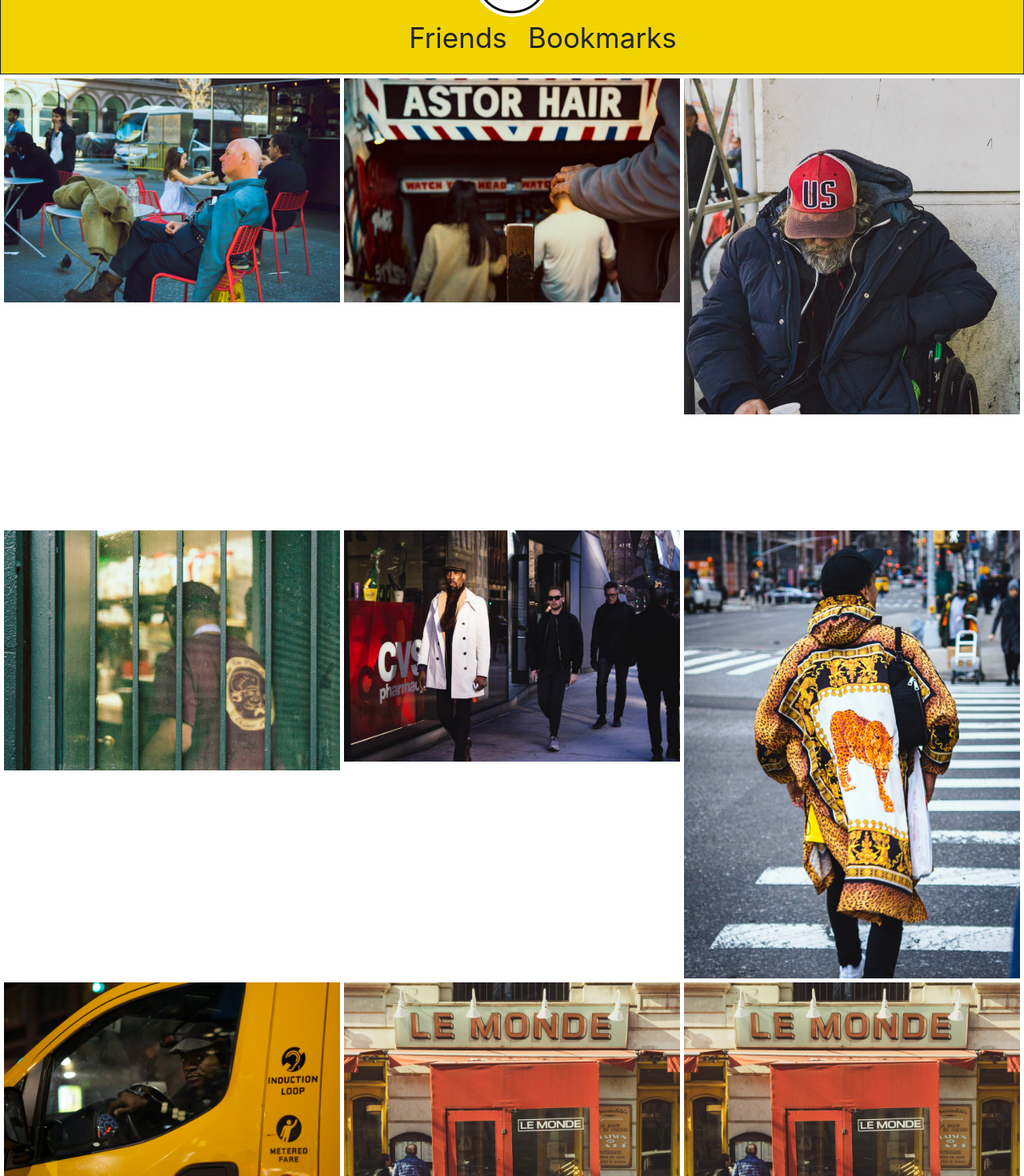
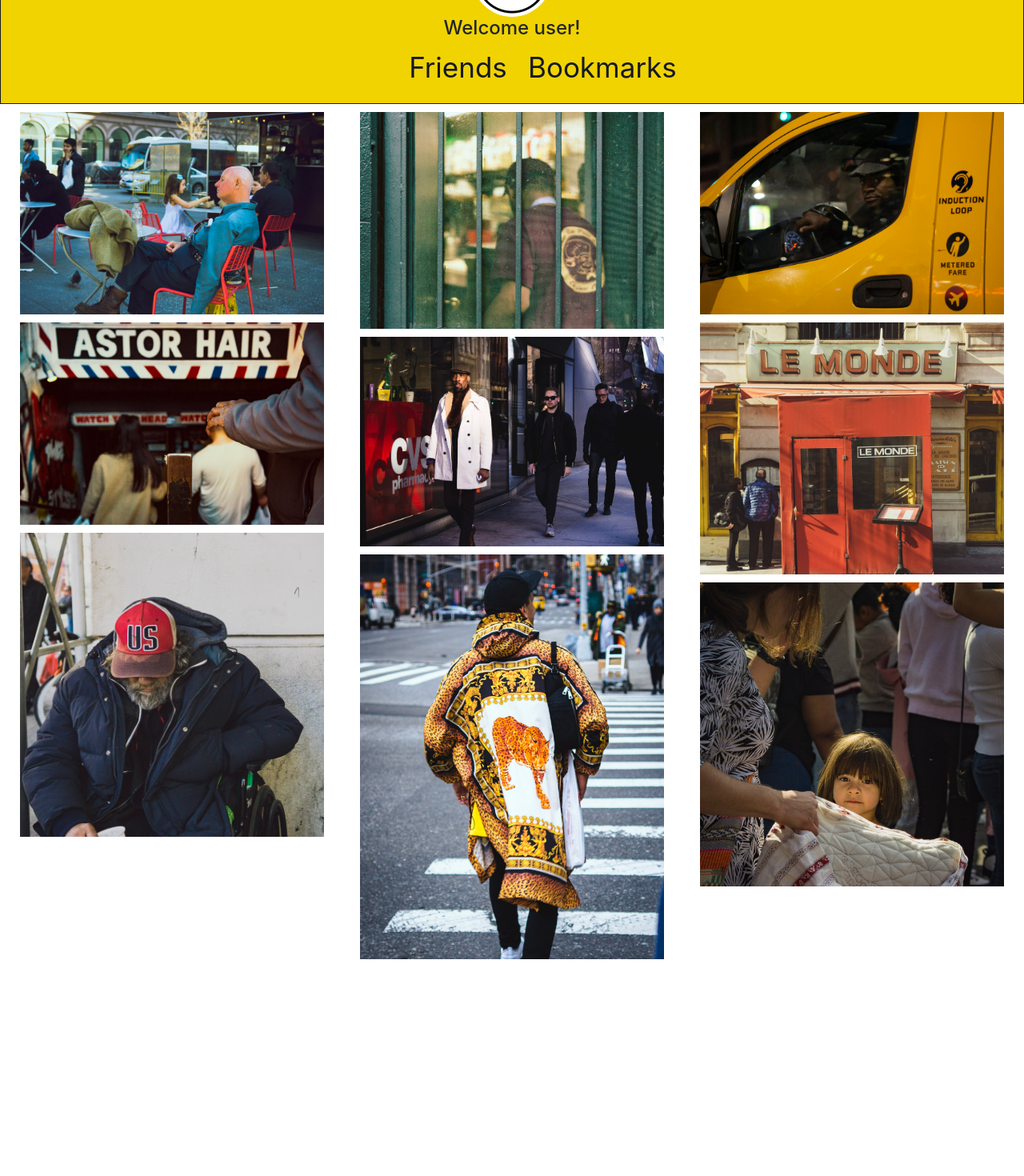
Before and after one commit to hectordr03/photo-app, a React (Create React App) app: page / in a window 1280 px wide. Shown: the part 80-1550 px from the top of the page at 80% size. Built offline with nearby package versions, Linux system fonts and the light colour scheme.

Commit message:
Welcome message

```diff
--- a/src/App.css
+++ b/src/App.css
@@ -57,4 +57,16 @@ li:hover{
   max-height: 100%;
   display: block;
   object-fit: cover;
+
+  padding: 5px 5px;
 }
+
+a:hover {
+  text-decoration: none;
+  color: #161925;
+}
+
+a {
+  text-decoration: none;
+  color: #161925;
+}
--- a/src/components/Feed.js
+++ b/src/components/Feed.js
@@ -4,15 +4,15 @@
 import React from 'react';
 
 // Bootstrap Image tag
-import Image from 'react-bootstrap/Image'
+// import Image from 'react-bootstrap/Image'
 
 // Bootstrap grid system
-import Container from 'react-bootstrap/Container';
-import Row from 'react-bootstrap/Row';
+// import Container from 'react-bootstrap/Container';
+// import Row from 'react-bootstrap/Row';
 import Col from 'react-bootstrap/Col'
 
 // Images
-import profilePic from '../assests/images/profile-pic.png'
+// import profilePic from '../assests/images/profile-pic.png'
 import img1 from '../assests/images/img1.jpg'
 import img2 from '../assests/images/img2.jpg'
 import img3 from '../assests/images/img3.jpg'
@@ -21,6 +21,7 @@ import img5 from '../assests/images/img5.jpg'
 import img6 from '../assests/images/img6.jpg'
 import img7 from '../assests/images/img7.jpg'
 import img8 from '../assests/images/img8.jpg'
+import img9 from '../assests/images/img9.jpg'
 
 class Feed extends React.Component {
     render () {
@@ -32,17 +33,23 @@ class Feed extends React.Component {
                     <p id='caption'>Here is a picture of a man on a seat</p>
                 </div> */}
 
-                <img src={img1} className='images' />
-                <img src={img2} className='images'/>
-                <img src={img3} className='images'/>
 
-                <img src={img4} className='images'/>
-                <img src={img5} className='images'/>
-                <img src={img6} className='images'/>
+                <Col>
+                    <img src={img1} alt='' className='images' />
+                    <img src={img2} alt='' className='images' />
+                    <img src={img3} alt='' className='images' />
+                </Col>
+                <Col>
+                    <img src={img4} alt='' className='images' />
+                    <img src={img5} alt='' className='images' />
+                    <img src={img6} alt='' className='images' />
+                </Col>
+                <Col>
+                    <img src={img7} alt='' className='images' />
+                    <img src={img8} alt='' className='images' />
+                    <img src={img9} alt='' className='images' />
+                </Col>
 
-                <img src={img7} className='images'/>
-                <img src={img8} className='images'/>
-                <img src={img8} className='images'/>
 
             </div>
         )
--- a/src/components/Header.js
+++ b/src/components/Header.js
@@ -11,14 +11,16 @@ class Header extends React.Component {
     render() {
         return(
             <div className='header'>
-                {/* Bootstrap image comp */}
+                {/* Bootstrap image comp for circle image style */}
                 <Image src={profilePic} roundedCircle id='header-profile-pic' />
 
+                <h4>Welcome user!</h4>
+
                 <ul id='nav'>
-                    <a className='nav-item'>
+                    <a className='nav-item' href='#'>
                         <li>Friends</li>
                     </a>
-                    <a className='nav-item'>
+                    <a className='nav-item' href='#'>
                         <li>Bookmarks</li>
                     </a>
                 </ul>
```
Also changed, not shown: src/assests/images/img9.jpg (added).
